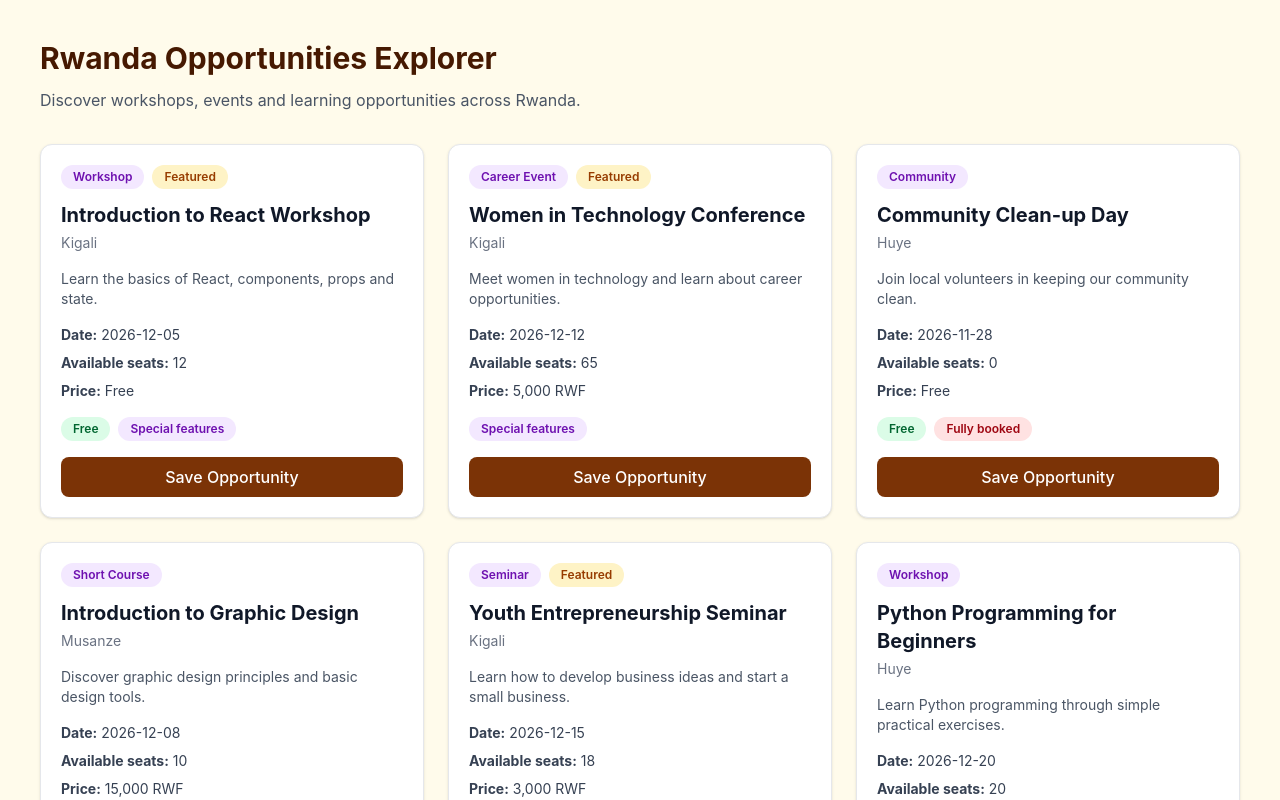
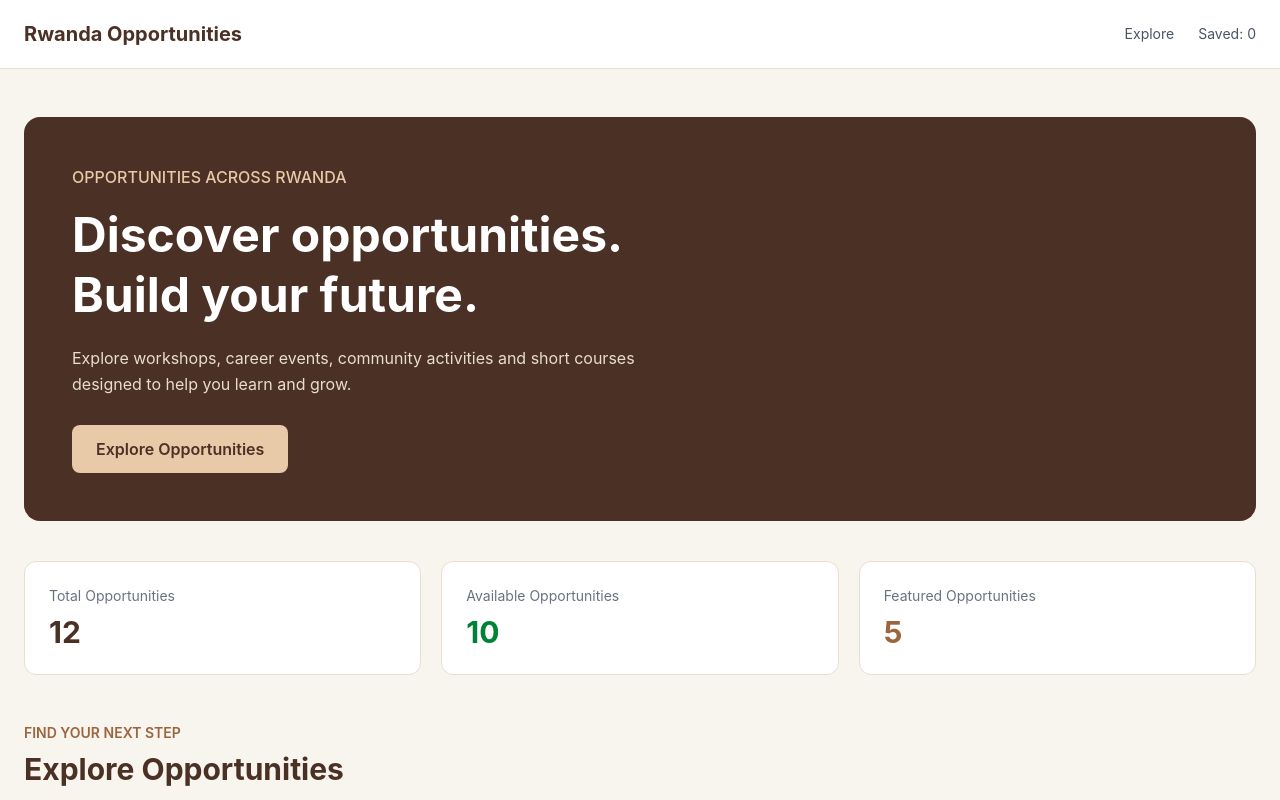
Before and after one commit to Musekura20/rwanda-opportunities-explorer, a React (Vite) app: page / in a window 1280 px wide. Shown: the top 800 px of the page. Built offline with nearby package versions, Linux system fonts and the light colour scheme.

Commit message:
feat: build opportunities dashboard layout

```diff
--- a/index.html
+++ b/index.html
@@ -4,7 +4,7 @@
     <meta charset="UTF-8" />
     <link rel="icon" type="image/svg+xml" href="/favicon.svg" />
     <meta name="viewport" content="width=device-width, initial-scale=1.0" />
-    <title>rwanda-opportunities-explorer</title>
+    <title>Rwanda Opportunities Explorer</title>
   </head>
   <body>
     <div id="root"></div>
--- a/src/App.jsx
+++ b/src/App.jsx
@@ -5,8 +5,10 @@ import OpportunityList from "./components/OpportunityList"
 
 function App() {
 
+  // Store saved opportunity IDs
   const [savedIds, setSavedIds] = useState([])
 
+  // Save or unsave an opportunity
   function handleToggleSave(id) {
 
     if (savedIds.includes(id)) {
@@ -17,18 +19,119 @@ function App() {
 
   }
 
+  // Calculate dashboard statistics
+  const totalOpportunities = seedOpportunities.length
+
+  const availableOpportunities = seedOpportunities.filter(
+    (opportunity) => opportunity.availableSeats > 0
+  ).length
+
+  const featuredOpportunities = seedOpportunities.filter(
+    (opportunity) => opportunity.featured
+  ).length
+
   return (
-    <div className="min-h-screen bg-amber-50 p-6 md:p-10">
+    <div className="min-h-screen bg-[#F8F4EE]">
 
-      <div className="max-w-7xl mx-auto">
+      {/* Navigation */}
+      <header className="bg-white border-b border-[#E8DED2]">
+        <div className="max-w-7xl mx-auto px-6 py-5 flex justify-between items-center">
 
-        <h1 className="text-3xl font-bold text-amber-950 mb-3">
-          Rwanda Opportunities Explorer
+          <a href="#" className="text-xl font-bold text-[#4B3025]">
+            Rwanda Opportunities
+          </a>
+
+          <nav className="flex items-center gap-6 text-sm text-gray-600">
+            <a href="#opportunities" className="hover:text-[#704936]">
+              Explore
+            </a>
+
+            <span>
+              Saved: {savedIds.length}
+            </span>
+          </nav>
+
+        </div>
+      </header>
+
+      <main className="max-w-7xl mx-auto px-6 py-8 md:py-12">
+
+        {/* Hero section */}
+        <section className="bg-[#4B3025] text-white rounded-2xl p-8 md:p-12 mb-10">
+
+          <p className="text-[#E8C9A8] font-medium mb-4">
+            OPPORTUNITIES ACROSS RWANDA
+          </p>
+
+          <h1 className="text-3xl md:text-5xl font-bold max-w-2xl leading-tight">
+            Discover opportunities. Build your future.
           </h1>
 
-        <p className="text-gray-600 mb-8">
-          Discover workshops, events and learning opportunities across Rwanda.
+          <p className="text-[#E9DCD1] mt-5 max-w-xl leading-relaxed">
+            Explore workshops, career events, community activities
+            and short courses designed to help you learn and grow.
           </p>
+
+          <a
+            href="#opportunities"
+            className="inline-block mt-7 bg-[#E8C9A8] text-[#4B3025] px-6 py-3 rounded-lg font-semibold hover:bg-[#F0D9C2] transition"
+          >
+            Explore Opportunities
+          </a>
+
+        </section>
+
+        {/* Dashboard statistics */}
+        <section className="grid grid-cols-1 sm:grid-cols-3 gap-5 mb-12">
+
+          <div className="bg-white rounded-xl p-6 border border-[#E8DED2]">
+            <p className="text-gray-500 text-sm">
+              Total Opportunities
+            </p>
+
+            <h2 className="text-3xl font-bold text-[#4B3025] mt-2">
+              {totalOpportunities}
+            </h2>
+          </div>
+
+          <div className="bg-white rounded-xl p-6 border border-[#E8DED2]">
+            <p className="text-gray-500 text-sm">
+              Available Opportunities
+            </p>
+
+            <h2 className="text-3xl font-bold text-green-700 mt-2">
+              {availableOpportunities}
+            </h2>
+          </div>
+
+          <div className="bg-white rounded-xl p-6 border border-[#E8DED2]">
+            <p className="text-gray-500 text-sm">
+              Featured Opportunities
+            </p>
+
+            <h2 className="text-3xl font-bold text-[#9A653F] mt-2">
+              {featuredOpportunities}
+            </h2>
+          </div>
+
+        </section>
+
+        {/* Opportunities section */}
+        <section id="opportunities">
+
+          <div className="mb-7">
+            <p className="text-sm font-semibold text-[#9A653F] mb-2">
+              FIND YOUR NEXT STEP
+            </p>
+
+            <h2 className="text-2xl md:text-3xl font-bold text-[#4B3025]">
+              Explore Opportunities
+            </h2>
+
+            <p className="text-gray-600 mt-2">
+              Discover activities that match your interests and goals.
+            </p>
+          </div>
 
           <OpportunityList
             opportunities={seedOpportunities}
@@ -36,7 +139,20 @@ function App() {
             onToggleSave={handleToggleSave}
           />
 
-      </div>
+        </section>
+
+      </main>
+
+      {/* Footer */}
+      <footer className="bg-[#4B3025] text-[#E9DCD1] mt-16 py-6 text-center">
+        <p className="text-sm">
+          Rwanda Opportunities Explorer
+        </p>
+
+        <p className="text-xs mt-2">
+          Discover. Learn. Grow.
+        </p>
+      </footer>
 
     </div>
   )
```
Lines whose indentation alone changed are shown as unchanged.
